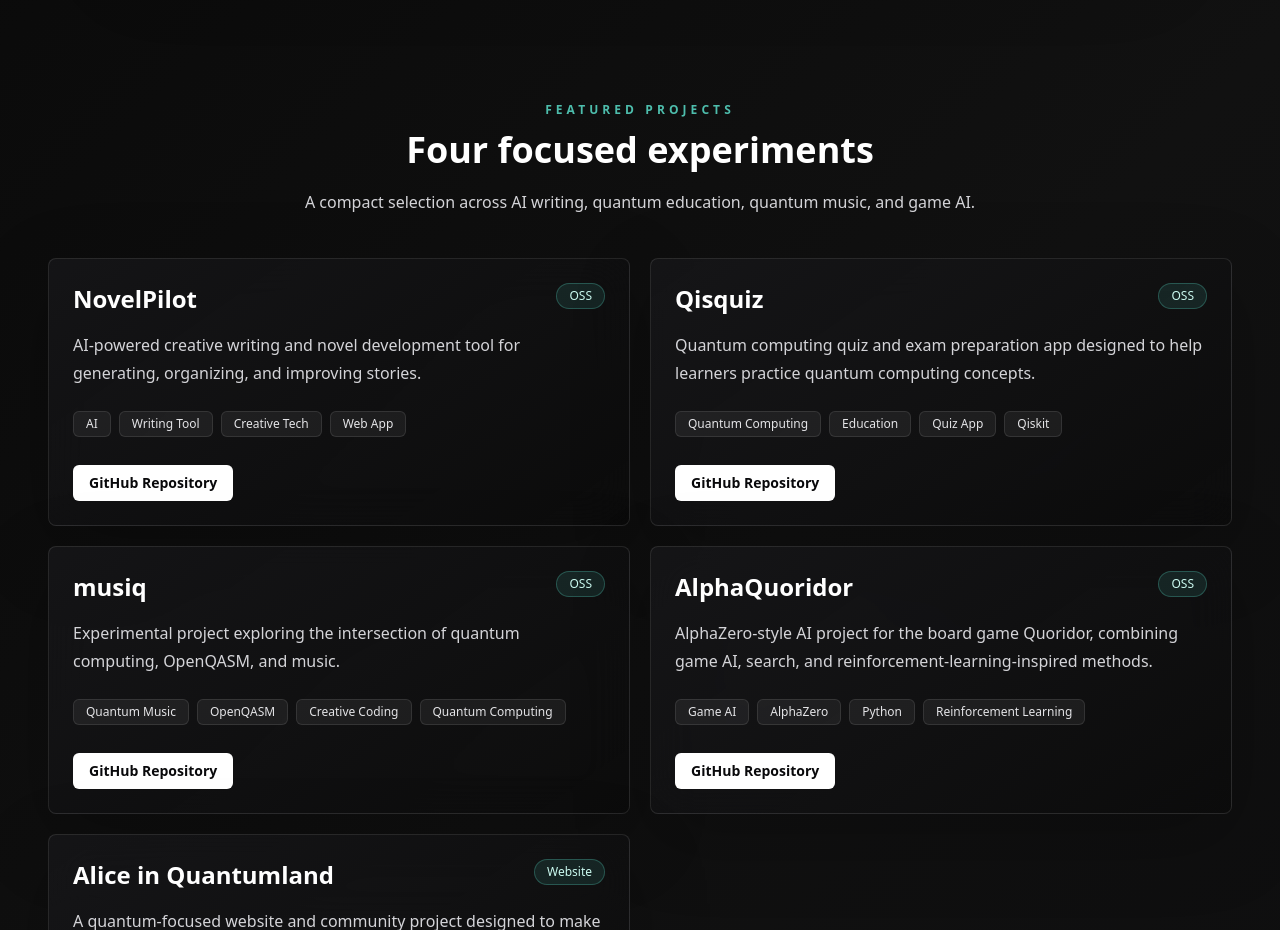
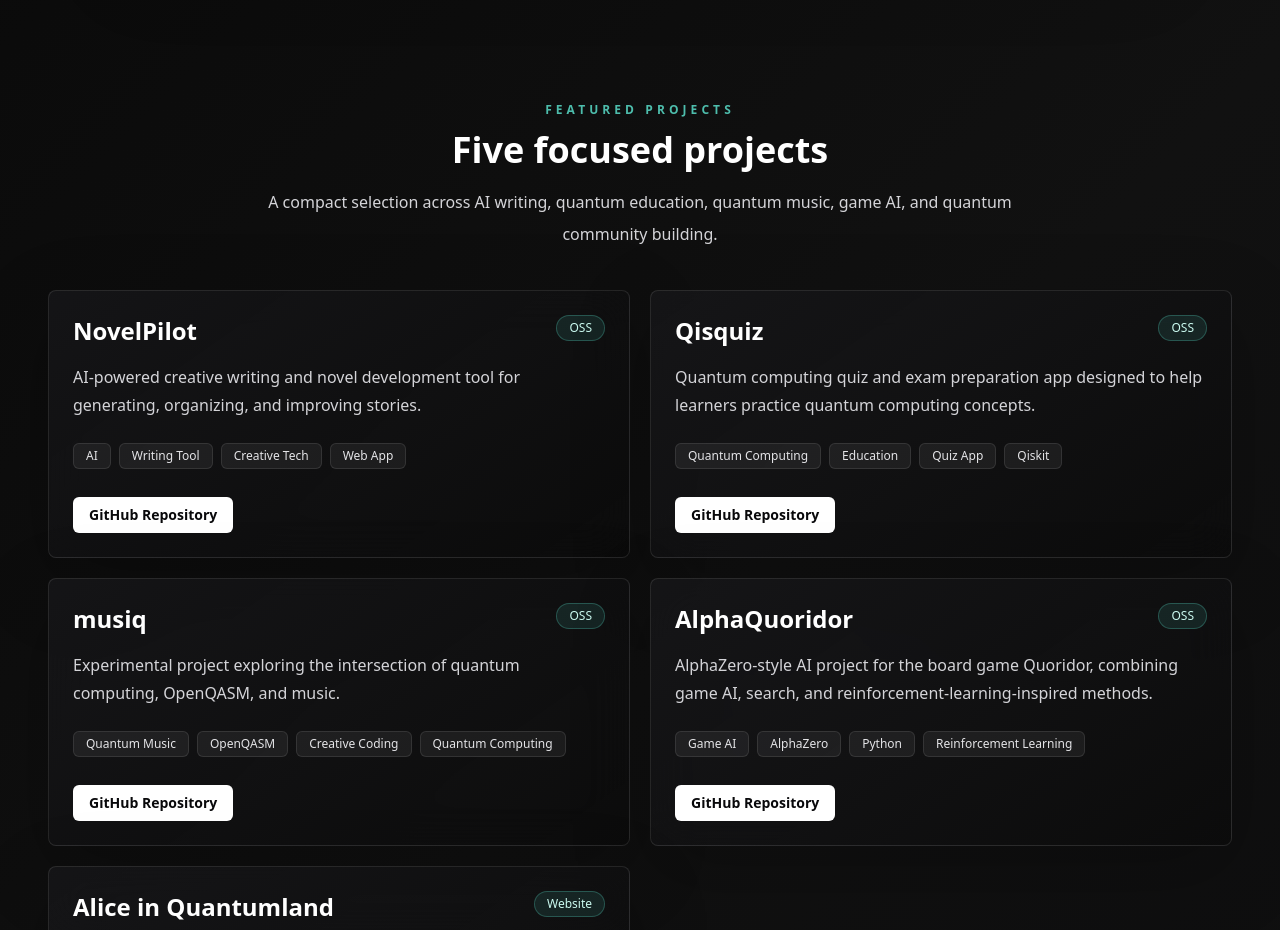
Before and after one commit to dorakingx/dorakingx.github.io, a Next.js app: page /en in a window 1280 px wide. Shown: the part 1220-2150 px from the top of the page. Built offline with nearby package versions, Linux system fonts and the light colour scheme.

Commit message:
Update featured project copy for Alice in Quantumland

```diff
--- a/data/translations.ts
+++ b/data/translations.ts
@@ -24,9 +24,9 @@ export const translations = {
     },
     projects: {
       eyebrow: "Featured Projects",
-      title: "Four focused experiments",
+      title: "Five focused projects",
       description:
-        "A compact selection across AI writing, quantum education, quantum music, and game AI."
+        "A compact selection across AI writing, quantum education, quantum music, game AI, and quantum community building."
     },
     skills: {
       eyebrow: "Skills",
@@ -72,8 +72,8 @@ export const translations = {
     },
     projects: {
       eyebrow: "注目プロジェクト",
-      title: "4つの集中した実験",
-      description: "AI執筆、量子教育、量子音楽、ゲームAIにわたるコンパクトな選集。"
+      title: "5つの主要プロジェクト",
+      description: "AI執筆、量子教育、量子音楽、ゲームAI、量子コミュニティづくりにわたるプロジェクト。"
     },
     skills: {
       eyebrow: "スキル",
```
